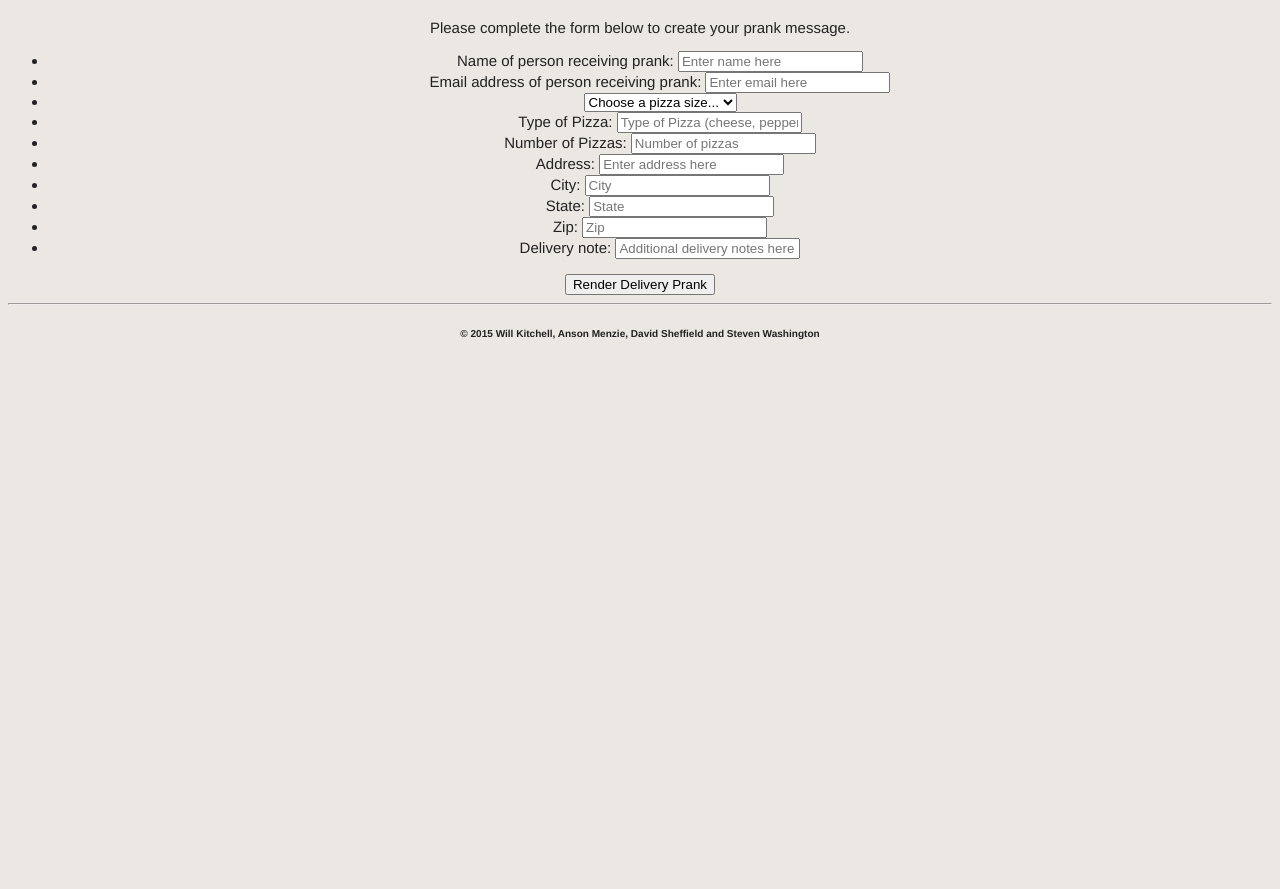
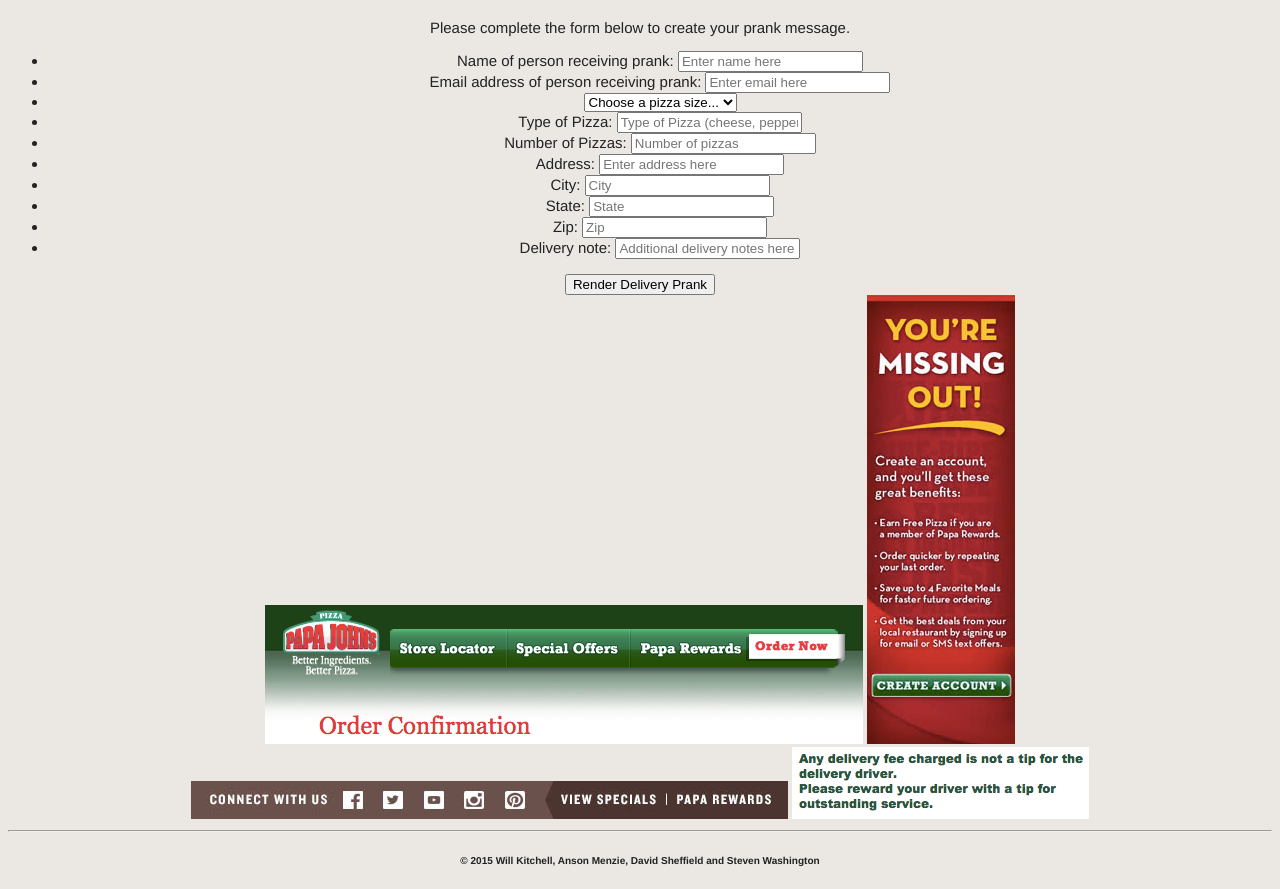
Before and after one commit to picklekitch/OriginalPranksters, a website: page public/food.html in a window 1280 px wide. Shown: the part 172-1061 px from the top of the page. Before the commit the page ends 800 px from the top, so only its background shows below. Drawn offline with nearby package versions, Linux system fonts and the light colour scheme.

Commit message:
added some images to the food prank page. they need to be positioned and set to hidden visibility with the functionality to display the images after clicking the render prank button, css will be used.

```diff
--- a/public/food.html
+++ b/public/food.html
@@ -64,6 +64,10 @@
   <div id="render9"></div>
   <div id="render10"></div>
   <div id="render11"></div>
+  <img src="img/pizzatop.jpg" id="pizzaphotoheader">
+  <img src="img/pizzaside.jpg" id="pizzaphotosidebar">
+  <img src="img/pizzabottom.jpg" id="pizzaphotofooter">
+  <img src="img/pizzanote.jpg" id="pizzaphotonote">
 <hr>
     <footer>
       <h6>&copy 2015 Will Kitchell, Anson Menzie, David Sheffield and Steven Washington</h6>
```
Also changed, not shown: public/img/pizzabottom.jpg (added), public/img/pizzanote.jpg (added), public/img/pizzaside.jpg (added), public/img/pizzatop.jpg (added), 1 other file.
